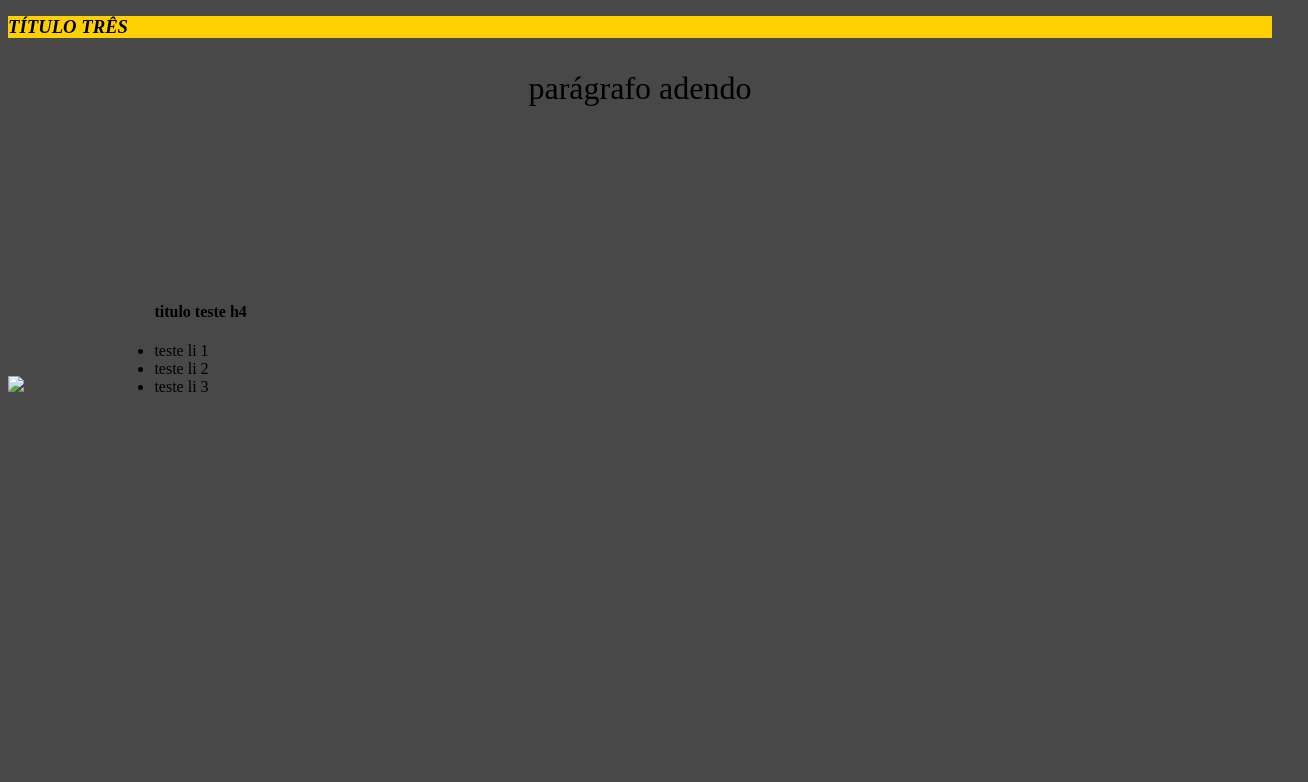
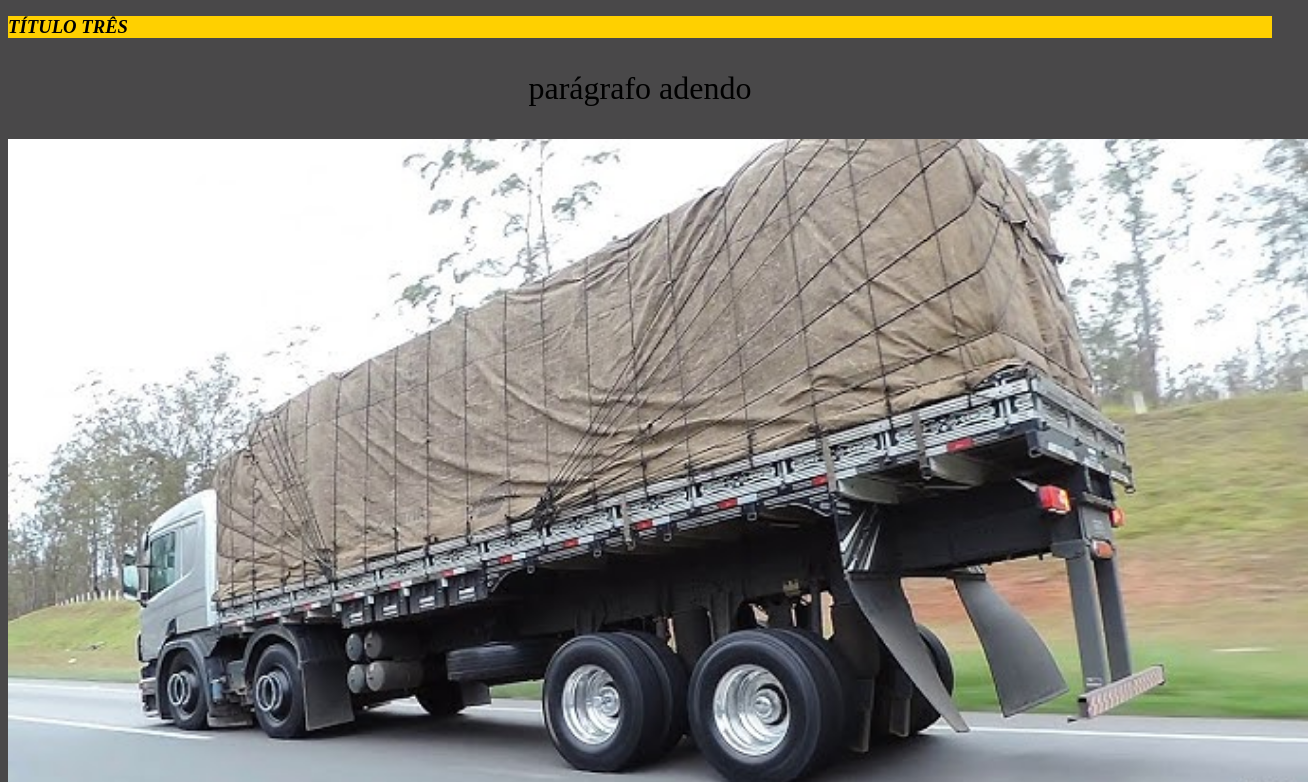
Before and after one commit to oThpks/attmatheus1e, a plain HTML site: page index.html in a window 1280 px wide. Shown: the part 520-1302 px from the top of the page, 1308 px wide, since content can reach past the window. Before the commit the page ends 1067 px from the top, so only its background shows below. Drawn offline with Linux system fonts and the light colour scheme.

Commit message:
Add files via upload

```diff
--- a/index.html
+++ b/index.html
@@ -21,7 +21,7 @@
     <h3> TÍTULO TRÊS</h3>
     <p>parágrafo adendo</p>
     </div>
-<img class="imagem1" src="abertura.webp">
+<img class="imagem1" src="pzinhanene.jpg">
 <ul class="lista">
     <h4> titulo teste h4
 
--- a/thpks.css
+++ b/thpks.css
@@ -19,7 +19,7 @@ body {
     background-color: rgb(73, 72, 73);
 }
 .imagem1 {
-    width: 30px;
+    width: 1300px;
 }
 .unicornio {
     background-color: rgb(0, 255, 0)
@@ -31,6 +31,7 @@ body {
 }
 .lista {
         display: inline-block;
-        padding: 10%;
+        padding: 99%;
+        padding: 1%;
         margin-right: 5%;
     }
```
Also changed, not shown: pzinhanene.jpg (added).
